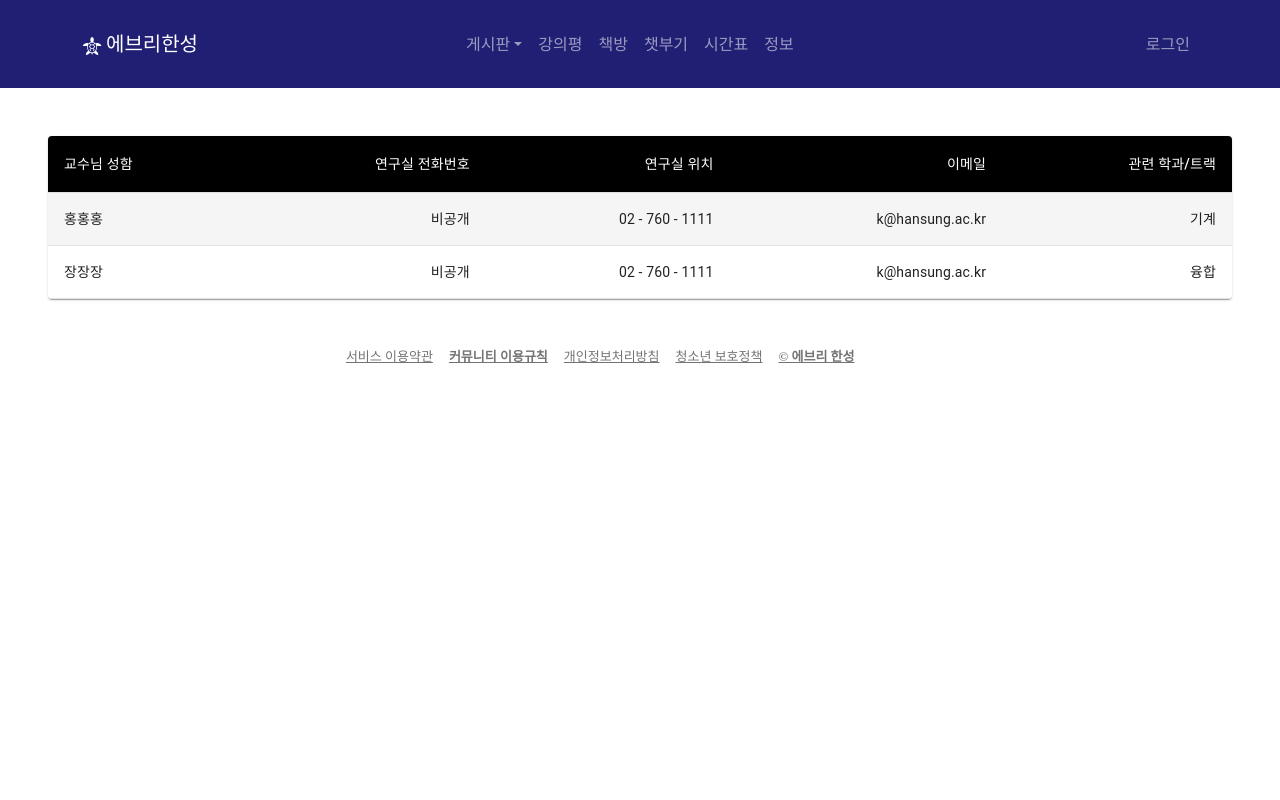
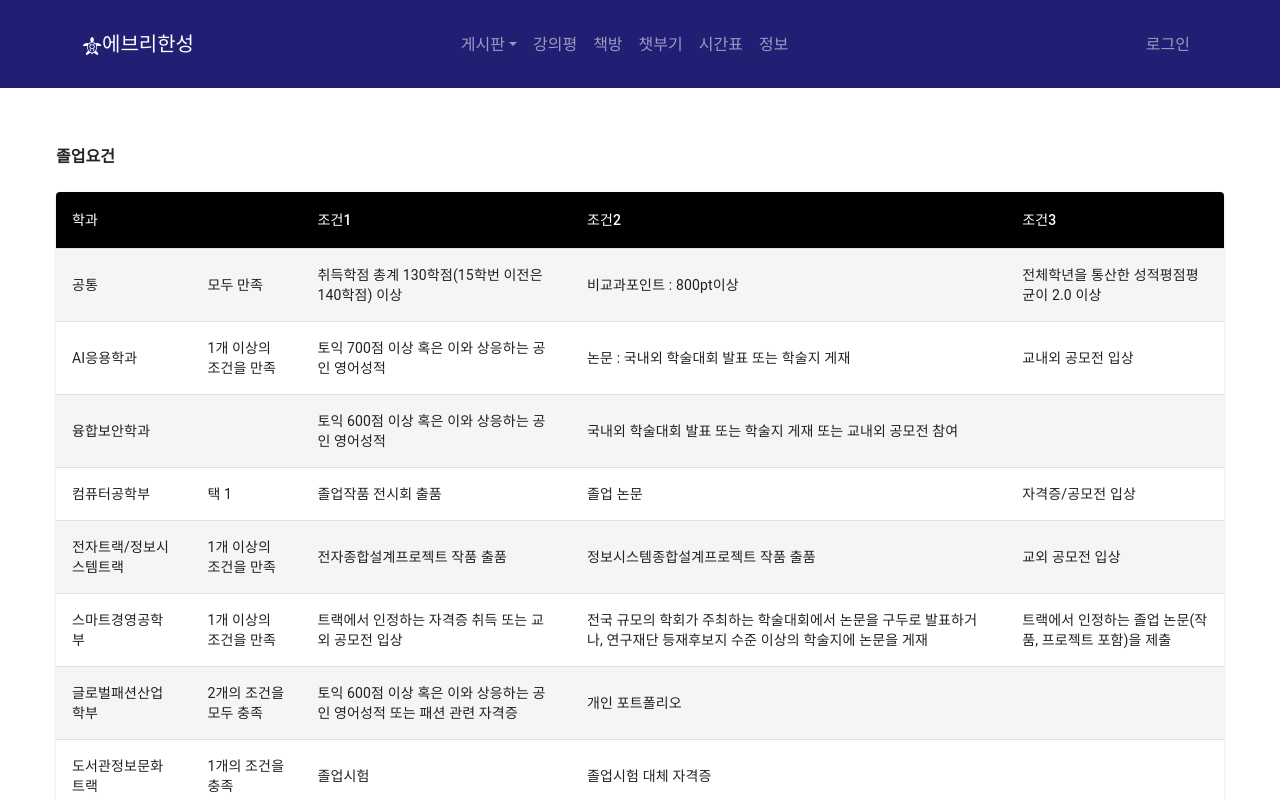
Before and after one commit to minseokiim/everyHansung_Front, a React (Create React App) app: page /infotable in a window 1280 px wide. Shown: the top 800 px of the page. Built offline with nearby package versions, Linux system fonts and the light colour scheme.

Commit message:
졸업요건 추가

```diff
--- a/src/Card.css
+++ b/src/Card.css
@@ -6,7 +6,7 @@
 
   padding: 3px;
   margin: 2rem auto;
-  width: 55%;
+  width: 50%;
   max-width: 95%;
   flex-direction: column;
 }
--- a/src/NavBar.js
+++ b/src/NavBar.js
@@ -34,7 +34,7 @@ const NavBar = () => {
         <Container>
           <Navbar.Brand href="/membermain">
             <GiTurtle />
-            <span className="p-1">에브리한성</span>
+            에브리한성
           </Navbar.Brand>
           <Nav className="p-3 mx-auto">
             <Nav.Link /> <Nav.Link /> <Nav.Link />
--- a/src/page/infoTablePage/InfoTablePage.js
+++ b/src/page/infoTablePage/InfoTablePage.js
@@ -6,8 +6,6 @@ import TableContainer from "@material-ui/core/TableContainer";
 import TableHead from "@material-ui/core/TableHead";
 import TableRow from "@material-ui/core/TableRow";
 import Paper from "@material-ui/core/Paper";
-
-//material-ui이용해서 만들기
 
 const StyledTableCell = withStyles((theme) => ({
   head: {
@@ -27,36 +25,68 @@ const StyledTableRow = withStyles((theme) => ({
   },
 }))(TableRow);
 
-// function createData(name, phone, number, where, dept) {
-//   return { name, phone, number, where, dept };
-// }
-// const rows = [
-//   createData(
-//     "김김김",
-//     "010 - 5555 - 5555",
-//     "02 - 760 - 1111",
-//     "k@hansung.ac.kr",
-//     "컴공"
-//   ),
-//   createData("이이", "비공개", "02 - 760 - 1111", "k@hansung.ac.kr", "컴공"),
-//   createData(
-//     "박박박",
-//     "010 - 1111 - 1111",
-//     "02 - 760 - 1111",
-//     "k@hansung.ac.kr",
-//     "컴공"
-//   ),
-//   createData("홍홍홍", "비공개", "02 - 760 - 1111", "k@hansung.ac.kr", "기계"),
-//   createData("장장장", "비공개", "02 - 760 - 1111", "k@hansung.ac.kr", "융합"),
-// ];
-
-function createData(name, phone, number, where, dept) {
-  return { name, phone, number, where, dept };
+function createData(dept, choose, num1, num2, num3) {
+  return { dept, choose, num1, num2, num3 };
 }
 
 const rows = [
-  createData("홍홍홍", "비공개", "02 - 760 - 1111", "k@hansung.ac.kr", "기계"),
-  createData("장장장", "비공개", "02 - 760 - 1111", "k@hansung.ac.kr", "융합"),
+  createData(
+    "공통",
+    "모두 만족",
+    "취득학점 총계 130학점(15학번 이전은 140학점) 이상",
+    "비교과포인트 : 800pt이상",
+    "전체학년을 통산한 성적평점평균이 2.0 이상"
+  ),
+  createData(
+    "AI응용학과",
+    "1개 이상의 조건을 만족",
+    " 토익 700점 이상 혹은 이와 상응하는 공인 영어성적",
+    " 논문 : 국내외 학술대회 발표 또는 학술지 게재",
+    "교내외 공모전 입상"
+  ),
+  createData(
+    "융합보안학과",
+    "",
+    "토익 600점 이상 혹은 이와 상응하는 공인 영어성적",
+    "국내외 학술대회 발표 또는 학술지 게재 또는 교내외 공모전 참여",
+    ""
+  ),
+  createData(
+    "컴퓨터공학부",
+    "택 1",
+    "졸업작품 전시회 출품",
+    "졸업 논문",
+    "자격증/공모전 입상"
+  ),
+  createData(
+    "전자트랙/정보시스템트랙",
+    "1개 이상의 조건을 만족",
+    "전자종합설계프로젝트 작품 출품",
+    "정보시스템종합설계프로젝트 작품 출품",
+    "교외 공모전 입상"
+  ),
+  createData(
+    "스마트경영공학부",
+    "1개 이상의 조건을 만족",
+    "트랙에서 인정하는 자격증 취득 또는 교외 공모전 입상",
+    "전국 규모의 학회가 주최하는 학술대회에서 논문을 구두로 발표하거나, 연구재단 등재후보지 수준 이상의 학술지에 논문을 게재",
+    "트랙에서 인정하는 졸업 논문(작품, 프로젝트 포함)을 제출"
+  ),
+  createData(
+    "글로벌패션산업학부",
+    "2개의 조건을 모두 충족",
+    "토익 600점 이상 혹은 이와 상응하는 공인 영어성적 또는 패션 관련 자격증",
+    "개인 포트폴리오",
+    ""
+  ),
+  createData(
+    "도서관정보문화트랙",
+    "1개의 조건을 충족",
+    "졸업시험",
+    "졸업시험 대체 자격증",
+    ""
+  ),
+  createData("역사문화큐레이션/콘텐츠 트랙", "택 1", "논문", "콘텐츠", ""),
 ];
 
 const useStyles = makeStyles({
@@ -68,31 +98,35 @@ const useStyles = makeStyles({
 export default function CustomizedTables() {
   const classes = useStyles();
   return (
+    <div className="p-2 ml-5">
+      <strong>졸업요건</strong>
+      <br /> <br />
       <TableContainer component={Paper}>
         <Table className={classes.table} aria-label="customized table">
           <TableHead>
             <TableRow>
-            <StyledTableCell>교수님 성함</StyledTableCell>
-            <StyledTableCell align="right">연구실 전화번호</StyledTableCell>
-            <StyledTableCell align="right">연구실 위치</StyledTableCell>
-            <StyledTableCell align="right">이메일</StyledTableCell>
-            <StyledTableCell align="right">관련 학과/트랙</StyledTableCell>
+              <StyledTableCell>학과</StyledTableCell>
+              <StyledTableCell align="left"></StyledTableCell>
+              <StyledTableCell align="left">조건1</StyledTableCell>
+              <StyledTableCell align="left">조건2</StyledTableCell>
+              <StyledTableCell align="left">조건3</StyledTableCell>
             </TableRow>
           </TableHead>
           <TableBody>
             {rows.map((row) => (
-            <StyledTableRow key={row.name}>
+              <StyledTableRow key={row.dept}>
                 <StyledTableCell component="th" scope="row">
-                {row.name}
+                  {row.dept}
                 </StyledTableCell>
-              <StyledTableCell align="right">{row.phone}</StyledTableCell>
-              <StyledTableCell align="right">{row.number}</StyledTableCell>
-              <StyledTableCell align="right">{row.where}</StyledTableCell>
-              <StyledTableCell align="right">{row.dept}</StyledTableCell>
+                <StyledTableCell align="left">{row.choose}</StyledTableCell>
+                <StyledTableCell align="left">{row.num1}</StyledTableCell>
+                <StyledTableCell align="left">{row.num2}</StyledTableCell>
+                <StyledTableCell align="left">{row.num3}</StyledTableCell>
               </StyledTableRow>
             ))}
           </TableBody>
         </Table>
       </TableContainer>
+    </div>
   );
 }
```
Lines whose indentation alone changed are shown as unchanged.
